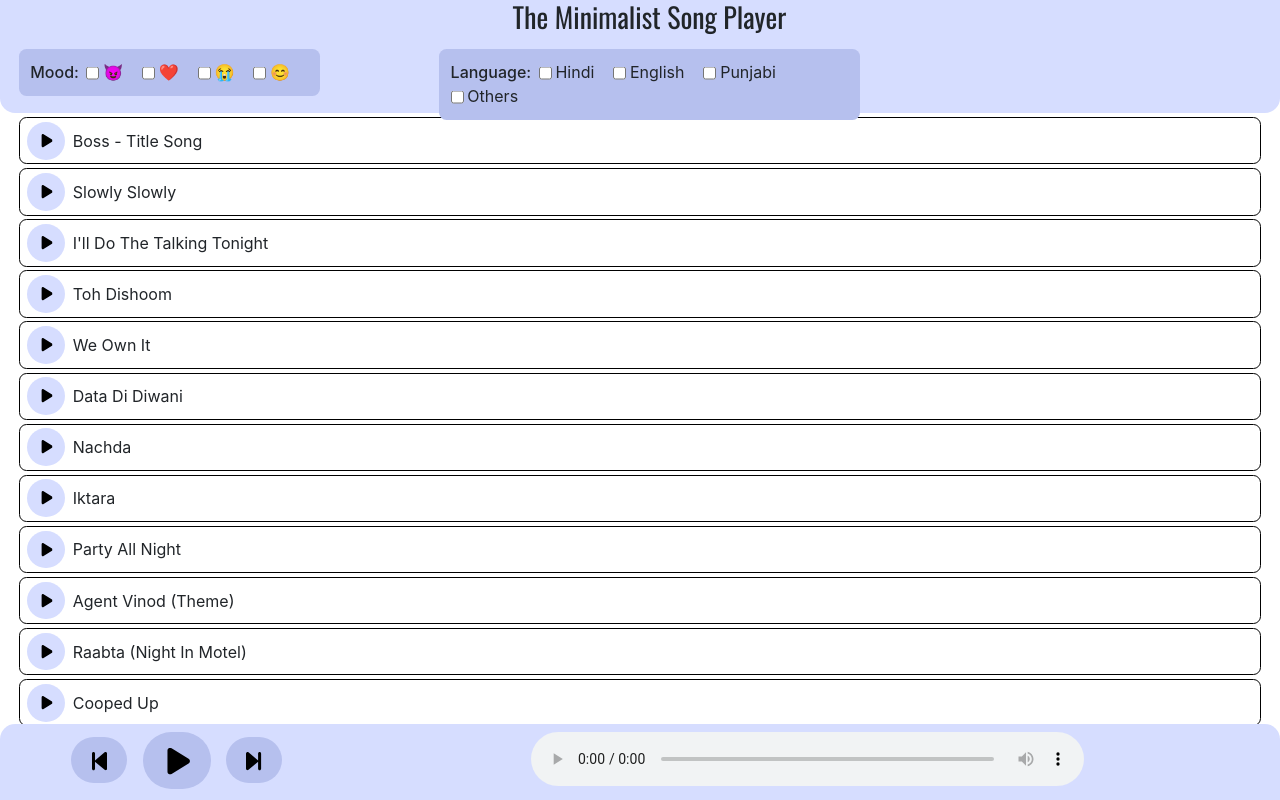
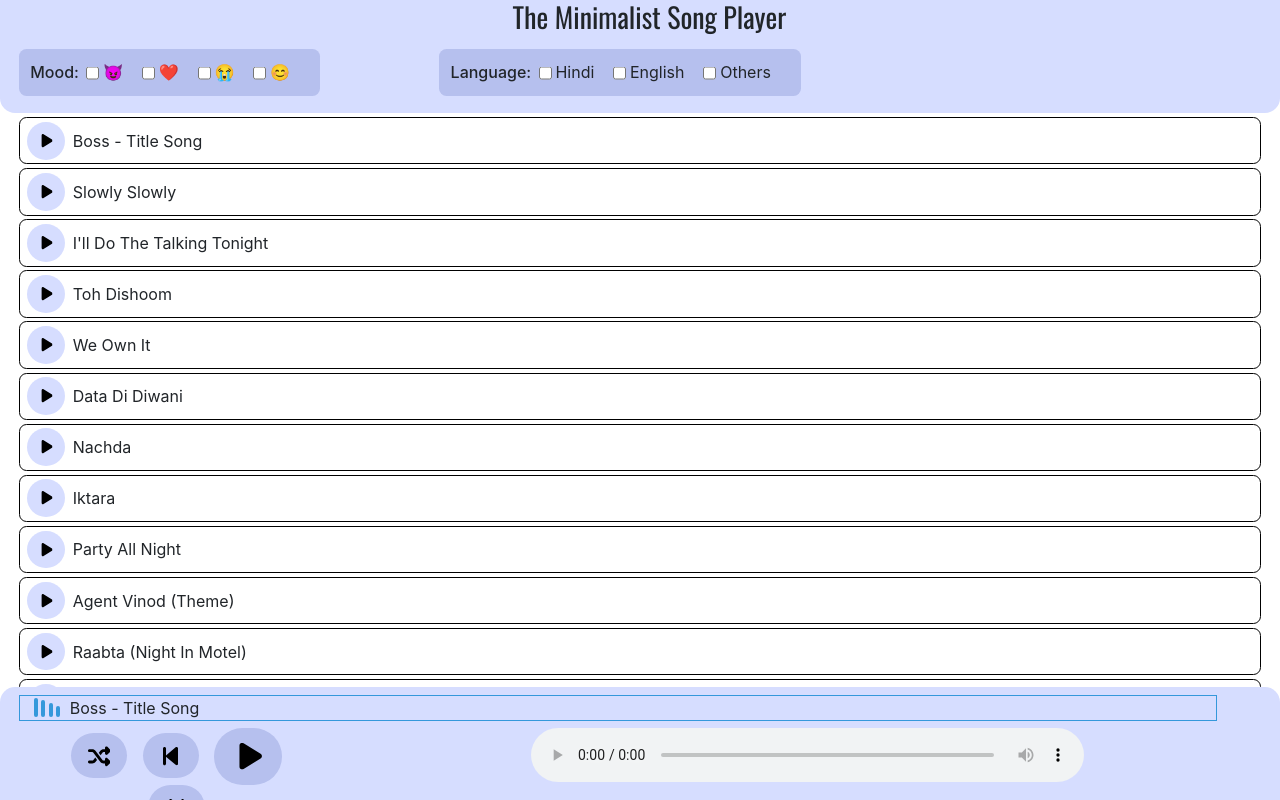
Before and after one commit to yashlikescode/react-audio-player, a React (Create React App) app: page / in a window 1280 px wide. Built offline with nearby package versions, Linux system fonts and the light colour scheme.

Commit message:
added shuffle button

```diff
--- a/src/App.css
+++ b/src/App.css
@@ -20,7 +20,7 @@
 .songdiv{
   position:fixed;
   top:3cm;
-  height:calc(100vh - 5cm);
+  height:calc(100vh - 6cm);
   margin-bottom:2cm;
   overflow-y: scroll;
   width:100%;
@@ -28,7 +28,7 @@
   padding-bottom:0.1cm;
 }
 .player{
-  height:2cm;
+  height:3cm;
   width:100%;
   position:fixed;
   bottom:0;
@@ -129,12 +129,12 @@
 }
 @media only screen and (max-width: 600px) {
   .player{
-    height:4cm;
+    height:5cm;
   }
 
   .songdiv{
     top:4cm;
-    height:calc(100vh - 8cm);
+    height:calc(100vh - 9cm);
     margin-bottom:2cm;
     padding-bottom:0.2cm;
   }
@@ -151,3 +151,57 @@
     padding-right:5%;
   }
 }
+
+
+.loading-wave {
+  width: 1cm;
+  height: 0.5cm;
+  display: flex;
+  justify-content: center;
+  align-items: flex-end;
+  padding-right:0.2cm;
+}
+
+.loading-bar {
+  width: 20px;
+  height: 10px;
+  margin: 0 0.05cm;
+  background-color: #3498db;
+  border-radius: 5px;
+  animation: loading-wave-animation 1s ease-in-out infinite;
+}
+
+.loading-bar:nth-child(2) {
+  animation-delay: 0.1s;
+}
+
+.loading-bar:nth-child(3) {
+  animation-delay: 0.2s;
+}
+
+.loading-bar:nth-child(4) {
+  animation-delay: 0.3s;
+}
+
+@keyframes loading-wave-animation {
+  0% {
+    height: 0.2cm;
+  }
+
+  50% {
+    height: 0.5cm;
+  }
+
+  100% {
+    height: 0.2cm;
+  }
+}
+.songName{
+  display: grid;
+  grid-template-columns: auto auto;
+  justify-content: left;
+  align-items: center;
+  border:1px solid #3498db;
+  margin-bottom:0.2cm;
+  width: 95%;
+}
--- a/src/Home.js
+++ b/src/Home.js
@@ -7,12 +7,13 @@ const Home = () => {
   const [isPlaying, setIsPlaying] = useState(false);
   const audioRef = React.createRef();
 
-  const [nowPlaying, setNowPlaying] = useState(-1)
+  const [nowPlaying, setNowPlaying] = useState(-1);
 
   // Filter changed and new songs are yet to be played
-  const [filterChanged, setFilterChanged] = useState(false)
+  const [filterChanged, setFilterChanged] = useState(false);
 
   const toggleAudio = () => {
+    setshuffling(false);
     const audio = audioRef.current;
     if (isPlaying) {
       audio.pause();
@@ -22,7 +23,7 @@ const Home = () => {
       setNowPlaying(0);
       audio.play();
       setFilterChanged(false);
-    }
+      }
       else
       audio.play();
     }
@@ -58,6 +59,23 @@ const Home = () => {
       (selectedLanguages.length === 0 || selectedLanguages.includes(song.Language))
   );
 
+  function getRandomSong() {
+    var randomIndex = Math.floor(Math.random() * filteredSongs.length);
+    return filteredSongs[randomIndex].Id;
+  }
+
+  const [shuffling, setshuffling] = useState(false);
+
+  const shuffle = () => {
+    setshuffling(true);
+    const audio = audioRef.current;
+      setSindex((Number(getRandomSong())).toString());
+      setNowPlaying(0);
+      audio.play();
+      setFilterChanged(false);
+    setIsPlaying(true);
+  };
+
   const playAudio = (audioFileName) => {
     setSindex(audioFileName);
     setIsPlaying(true);
@@ -83,6 +101,11 @@ const Home = () => {
     setNowPlaying(nowPlaying+1);}
   };
 
+  const shufflenext = () => {
+      setSindex((Number(getRandomSong())).toString());
+      setNowPlaying(0);
+  };
+
   const goPrev = () => {
     if(nowPlaying === 0)
     {
@@ -94,7 +117,6 @@ const Home = () => {
       setNowPlaying(nowPlaying-1);
     }
   };
-
   return (
     <div>
       {/* Render filter options */}
@@ -148,8 +170,24 @@ const Home = () => {
 
 
       <div className='player row text-center pt-2 m-0'>
+
+        <div className='songName'>
+          <div class="loading-wave">
+            <div class="loading-bar"></div>
+            <div class="loading-bar"></div>
+            <div class="loading-bar"></div>
+            <div class="loading-bar"></div>
+          </div>
+          {jsonSong[Number(sindex-1)].Title}
+        </div>
+
+
         <div className='col-lg-3 col-sm-12'>
-            <button onClick={goPrev} className='prenex'>
+            <button onClick={shuffle} className='prenex'>
+            <svg xmlns="http://www.w3.org/2000/svg" width={'0.6cm'}  viewBox="0 0 512 512"><path d="M403.8 34.4c12-5 25.7-2.2 34.9 6.9l64 64c6 6 9.4 14.1 9.4 22.6s-3.4 16.6-9.4 22.6l-64 64c-9.2 9.2-22.9 11.9-34.9 6.9s-19.8-16.6-19.8-29.6V160H352c-10.1 0-19.6 4.7-25.6 12.8L284 229.3 244 176l31.2-41.6C293.3 110.2 321.8 96 352 96h32V64c0-12.9 7.8-24.6 19.8-29.6zM164 282.7L204 336l-31.2 41.6C154.7 401.8 126.2 416 96 416H32c-17.7 0-32-14.3-32-32s14.3-32 32-32H96c10.1 0 19.6-4.7 25.6-12.8L164 282.7zm274.6 188c-9.2 9.2-22.9 11.9-34.9 6.9s-19.8-16.6-19.8-29.6V416H352c-30.2 0-58.7-14.2-76.8-38.4L121.6 172.8c-6-8.1-15.5-12.8-25.6-12.8H32c-17.7 0-32-14.3-32-32s14.3-32 32-32H96c30.2 0 58.7 14.2 76.8 38.4L326.4 339.2c6 8.1 15.5 12.8 25.6 12.8h32V320c0-12.9 7.8-24.6 19.8-29.6s25.7-2.2 34.9 6.9l64 64c6 6 9.4 14.1 9.4 22.6s-3.4 16.6-9.4 22.6l-64 64z"/></svg>
+            </button>
+
+            <button onClick={shuffling?shufflenext:goPrev} className='prenex'>
             <svg xmlns="http://www.w3.org/2000/svg" width={'0.4cm'} viewBox="0 0 320 512"><path d="M267.5 440.6c9.5 7.9 22.8 9.7 34.1 4.4s18.4-16.6 18.4-29V96c0-12.4-7.2-23.7-18.4-29s-24.5-3.6-34.1 4.4l-192 160L64 241V96c0-17.7-14.3-32-32-32S0 78.3 0 96V416c0 17.7 14.3 32 32 32s32-14.3 32-32V271l11.5 9.6 192 160z"/></svg>
             </button>
 
@@ -159,14 +197,14 @@ const Home = () => {
             <svg className='playlogo' xmlns="http://www.w3.org/2000/svg" width={'0.6cm'} viewBox="0 0 384 512"><path d="M73 39c-14.8-9.1-33.4-9.4-48.5-.9S0 62.6 0 80V432c0 17.4 9.4 33.4 24.5 41.9s33.7 8.1 48.5-.9L361 297c14.3-8.7 23-24.2 23-41s-8.7-32.2-23-41L73 39z"/></svg>}
             </button>
 
-            <button onClick={goNext} className='prenex'>
+            <button onClick={shuffling?shufflenext:goNext} className='prenex'>
             <svg xmlns="http://www.w3.org/2000/svg" width={'0.4cm'} viewBox="0 0 320 512"><path d="M52.5 440.6c-9.5 7.9-22.8 9.7-34.1 4.4S0 428.4 0 416V96C0 83.6 7.2 72.3 18.4 67s24.5-3.6 34.1 4.4l192 160L256 241V96c0-17.7 14.3-32 32-32s32 14.3 32 32V416c0 17.7-14.3 32-32 32s-32-14.3-32-32V271l-11.5 9.6-192 160z"/></svg>
             </button>
         </div>
         <div className='col-lg-9 col-sm-12'>
             <audio className='audioPlayer' autoPlay={isPlaying} controls
             ref={audioRef}
-            onEnded={goNext}
+            onEnded={shuffling?shufflenext:goNext}
             src={`https://stlyash.github.io/yash-fm/assets/${sindex}.mp3`} />
         </div>
       </div>
--- a/src/assets/songs.json
+++ b/src/assets/songs.json
@@ -357,7 +357,7 @@
         "Id": 60,
         "Title": "Amplifier",
         "Genre": "😈",
-        "Language": "Punjabi"
+        "Language": "Others"
     },
     {
         "Id": 61,
```
